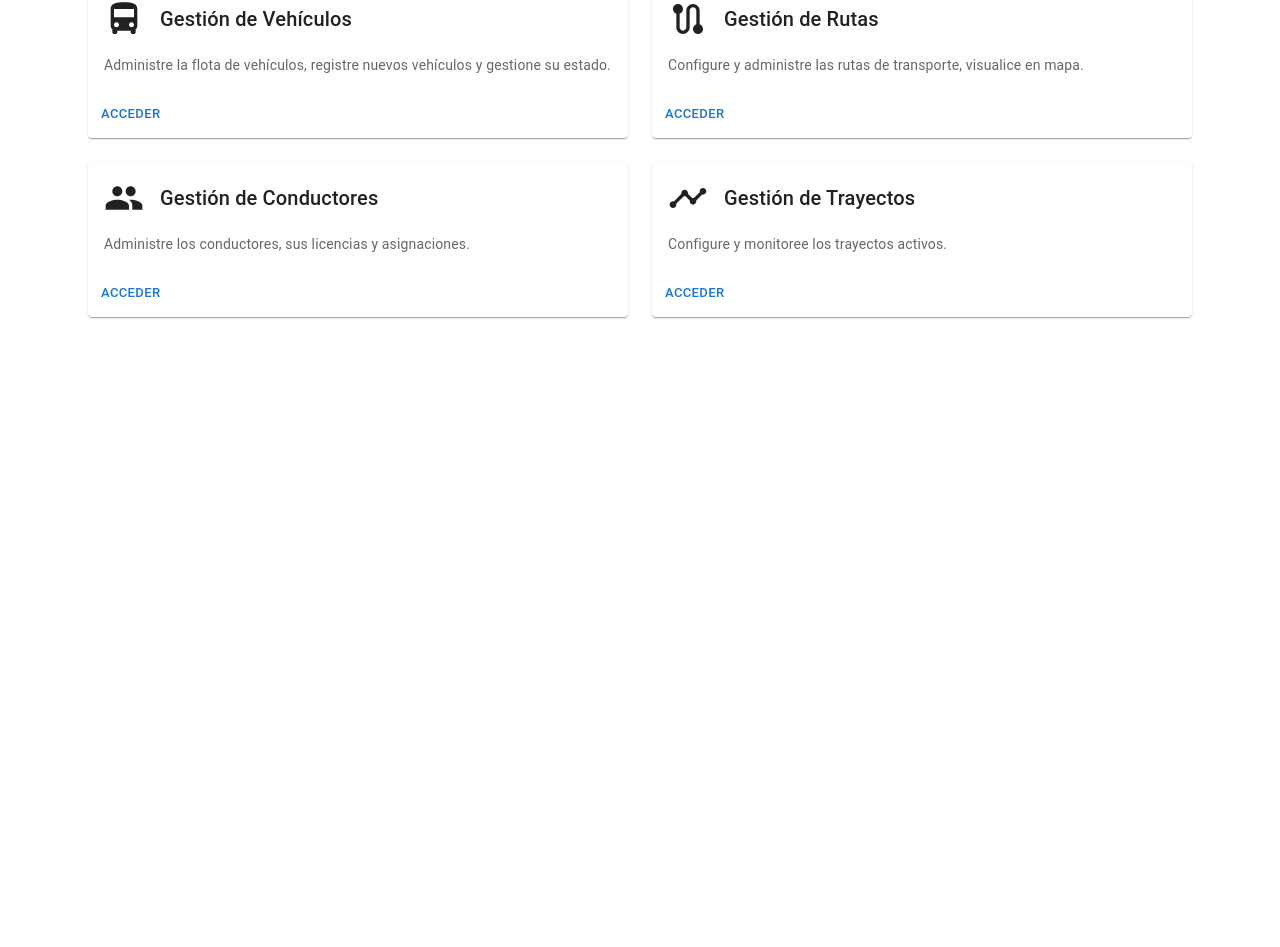
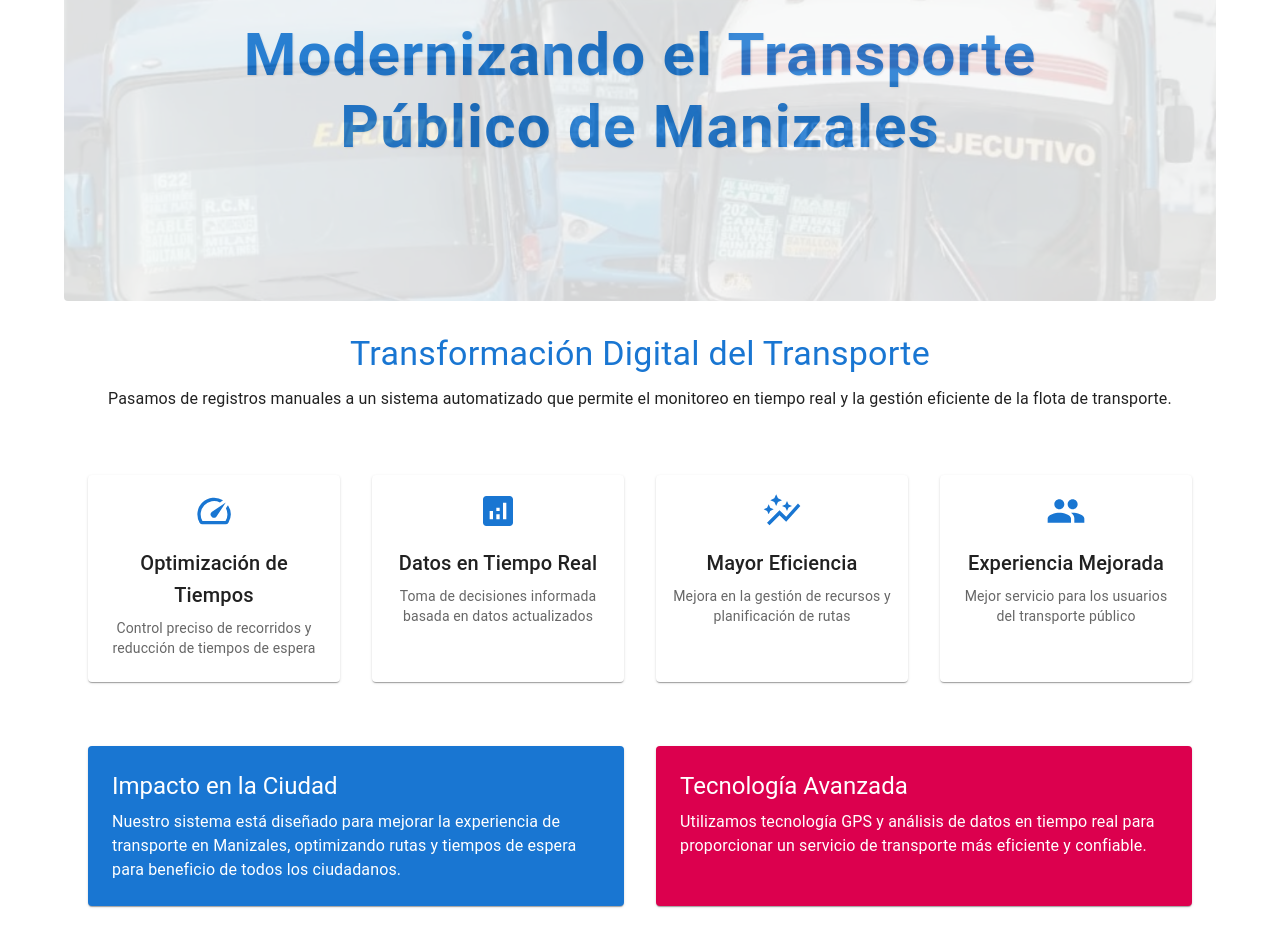
Before and after one commit to jonatanalzate/college-transport-api-frontend, a React (Create React App) app: page / in a window 1280 px wide. Shown: the part 187-1134 px from the top of the page. Before the commit the page ends 800 px from the top, so only its background shows below. Built offline with nearby package versions, Linux system fonts and the light colour scheme.

Commit message:
Se hicieron cambios en el Home

```diff
--- a/src/pages/Home.js
+++ b/src/pages/Home.js
@@ -5,80 +5,188 @@ import {
     Typography,
     Card,
     CardContent,
-    CardActions,
-    Button,
-    Box
+    Box,
+    Paper,
+    useTheme
 } from '@mui/material';
+import TimelineIcon from '@mui/icons-material/Timeline';
+import SpeedIcon from '@mui/icons-material/Speed';
+import AnalyticsIcon from '@mui/icons-material/Analytics';
+import AutoGraphIcon from '@mui/icons-material/AutoGraph';
 import DirectionsBusIcon from '@mui/icons-material/DirectionsBus';
-import RouteIcon from '@mui/icons-material/Route';
 import PeopleIcon from '@mui/icons-material/People';
-import TimelineIcon from '@mui/icons-material/Timeline';
-import { useNavigate } from 'react-router-dom';
 
 const Home = () => {
-    const navigate = useNavigate();
+    const theme = useTheme();
 
-    const modules = [
+    const beneficios = [
         {
-            title: 'Gestión de Vehículos',
-            description: 'Administre la flota de vehículos, registre nuevos vehículos y gestione su estado.',
-            icon: <DirectionsBusIcon sx={{ fontSize: 40 }} />,
-            path: '/vehiculos/lista'
+            icon: <SpeedIcon sx={{ fontSize: 40, color: theme.palette.primary.main }} />,
+            title: 'Optimización de Tiempos',
+            description: 'Control preciso de recorridos y reducción de tiempos de espera'
         },
         {
-            title: 'Gestión de Rutas',
-            description: 'Configure y administre las rutas de transporte, visualice en mapa.',
-            icon: <RouteIcon sx={{ fontSize: 40 }} />,
-            path: '/rutas/lista'
+            icon: <AnalyticsIcon sx={{ fontSize: 40, color: theme.palette.primary.main }} />,
+            title: 'Datos en Tiempo Real',
+            description: 'Toma de decisiones informada basada en datos actualizados'
         },
         {
-            title: 'Gestión de Conductores',
-            description: 'Administre los conductores, sus licencias y asignaciones.',
-            icon: <PeopleIcon sx={{ fontSize: 40 }} />,
-            path: '/conductores/lista'
+            icon: <AutoGraphIcon sx={{ fontSize: 40, color: theme.palette.primary.main }} />,
+            title: 'Mayor Eficiencia',
+            description: 'Mejora en la gestión de recursos y planificación de rutas'
         },
         {
-            title: 'Gestión de Trayectos',
-            description: 'Configure y monitoree los trayectos activos.',
-            icon: <TimelineIcon sx={{ fontSize: 40 }} />,
-            path: '/trayectos/lista'
+            icon: <PeopleIcon sx={{ fontSize: 40, color: theme.palette.primary.main }} />,
+            title: 'Experiencia Mejorada',
+            description: 'Mejor servicio para los usuarios del transporte público'
         }
     ];
 
     return (
-        <Container maxWidth="lg" sx={{ mt: 4, mb: 4 }}>
-            <Typography variant="h4" gutterBottom component="h1" align="center" sx={{ mb: 4 }}>
-                Sistema de Monitoreo y Gestión de Transporte Público
+        <Box sx={{ bgcolor: 'background.default', minHeight: '100vh' }}>
+            {/* Hero Section */}
+            <Paper
+                elevation={0}
+                sx={{
+                    position: 'relative',
+                    mb: 4,
+                    background: '#f8f9fa',
+                    height: '400px',
+                    overflow: 'hidden'
+                }}
+            >
+                <Box
+                    sx={{
+                        position: 'absolute',
+                        top: 0,
+                        bottom: 0,
+                        right: 0,
+                        left: 0,
+                        display: 'flex',
+                        alignItems: 'center',
+                        justifyContent: 'center',
+                        '&::before': {
+                            content: '""',
+                            position: 'absolute',
+                            top: 0,
+                            right: 0,
+                            bottom: 0,
+                            left: 0,
+                            background: `url(${process.env.PUBLIC_URL}/manizales-transport.png)`,
+                            backgroundSize: 'cover',
+                            backgroundPosition: 'center',
+                            opacity: 0.15,
+                            filter: 'grayscale(30%)'
+                        }
+                    }}
+                >
+                    <Container maxWidth="md">
+                        <Typography
+                            component="h1"
+                            variant="h2"
+                            color="primary.main"
+                            gutterBottom
+                            align="center"
+                            sx={{
+                                fontWeight: 700,
+                                letterSpacing: '0.02em',
+                                textShadow: '1px 1px 2px rgba(0,0,0,0.1)'
+                            }}
+                        >
+                            Modernizando el Transporte Público de Manizales
                         </Typography>
+                    </Container>
+                </Box>
+            </Paper>
 
-            <Grid container spacing={3}>
-                {modules.map((module) => (
-                    <Grid item xs={12} md={6} key={module.title}>
-                        <Card>
-                            <CardContent>
-                                <Box sx={{ display: 'flex', alignItems: 'center', mb: 2 }}>
-                                    {module.icon}
-                                    <Typography variant="h6" component="h2" sx={{ ml: 2 }}>
-                                        {module.title}
+            {/* Sección de Innovación */}
+            <Container maxWidth="lg" sx={{ mt: 4, mb: 8 }}>
+                <Box sx={{ mb: 8 }}>
+                    <Typography variant="h4" component="h2" gutterBottom align="center" color="primary">
+                        Transformación Digital del Transporte
+                    </Typography>
+                    <Typography variant="body1" paragraph align="center">
+                        Pasamos de registros manuales a un sistema automatizado que permite
+                        el monitoreo en tiempo real y la gestión eficiente de la flota de transporte.
                     </Typography>
                 </Box>
-                                <Typography variant="body2" color="text.secondary">
-                                    {module.description}
+
+                {/* Sección de Beneficios */}
+                <Grid container spacing={4}>
+                    {beneficios.map((beneficio) => (
+                        <Grid item xs={12} sm={6} md={3} key={beneficio.title}>
+                            <Card
+                                sx={{
+                                    height: '100%',
+                                    display: 'flex',
+                                    flexDirection: 'column',
+                                    transition: '0.3s',
+                                    '&:hover': {
+                                        transform: 'translateY(-5px)',
+                                        boxShadow: 6
+                                    }
+                                }}
+                            >
+                                <CardContent>
+                                    <Box sx={{ display: 'flex', justifyContent: 'center', mb: 2 }}>
+                                        {beneficio.icon}
+                                    </Box>
+                                    <Typography gutterBottom variant="h6" component="h3" align="center">
+                                        {beneficio.title}
+                                    </Typography>
+                                    <Typography variant="body2" color="text.secondary" align="center">
+                                        {beneficio.description}
                                     </Typography>
                                 </CardContent>
-                            <CardActions>
-                                <Button
-                                    size="small"
-                                    onClick={() => navigate(module.path)}
-                                >
-                                    Acceder
-                                </Button>
-                            </CardActions>
                             </Card>
                         </Grid>
                     ))}
                 </Grid>
+
+                {/* Sección de Estadísticas */}
+                <Box sx={{ mt: 8 }}>
+                    <Grid container spacing={4}>
+                        <Grid item xs={12} md={6}>
+                            <Paper
+                                sx={{
+                                    p: 3,
+                                    bgcolor: 'primary.main',
+                                    color: 'primary.contrastText',
+                                    height: '100%'
+                                }}
+                            >
+                                <Typography variant="h5" gutterBottom>
+                                    Impacto en la Ciudad
+                                </Typography>
+                                <Typography variant="body1">
+                                    Nuestro sistema está diseñado para mejorar la experiencia de transporte
+                                    en Manizales, optimizando rutas y tiempos de espera para beneficio
+                                    de todos los ciudadanos.
+                                </Typography>
+                            </Paper>
+                        </Grid>
+                        <Grid item xs={12} md={6}>
+                            <Paper
+                                sx={{
+                                    p: 3,
+                                    bgcolor: 'secondary.main',
+                                    color: 'secondary.contrastText',
+                                    height: '100%'
+                                }}
+                            >
+                                <Typography variant="h5" gutterBottom>
+                                    Tecnología Avanzada
+                                </Typography>
+                                <Typography variant="body1">
+                                    Utilizamos tecnología GPS y análisis de datos en tiempo real
+                                    para proporcionar un servicio de transporte más eficiente y confiable.
+                                </Typography>
+                            </Paper>
+                        </Grid>
+                    </Grid>
+                </Box>
             </Container>
+        </Box>
     );
 };
 
```
Also changed, not shown: public/manizales-transport.png (added). Lines whose indentation alone changed are shown as unchanged.
